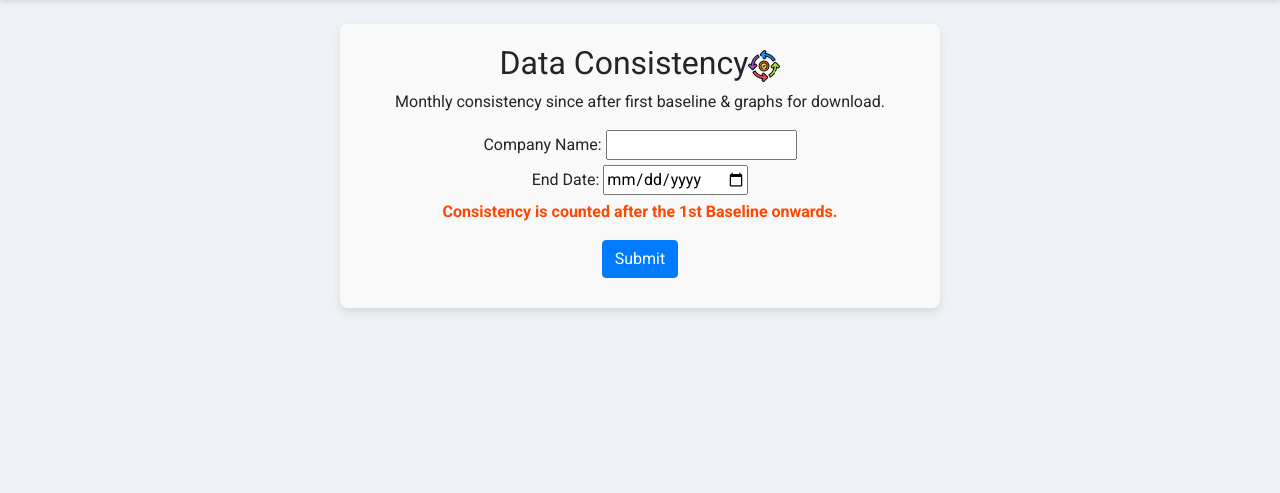
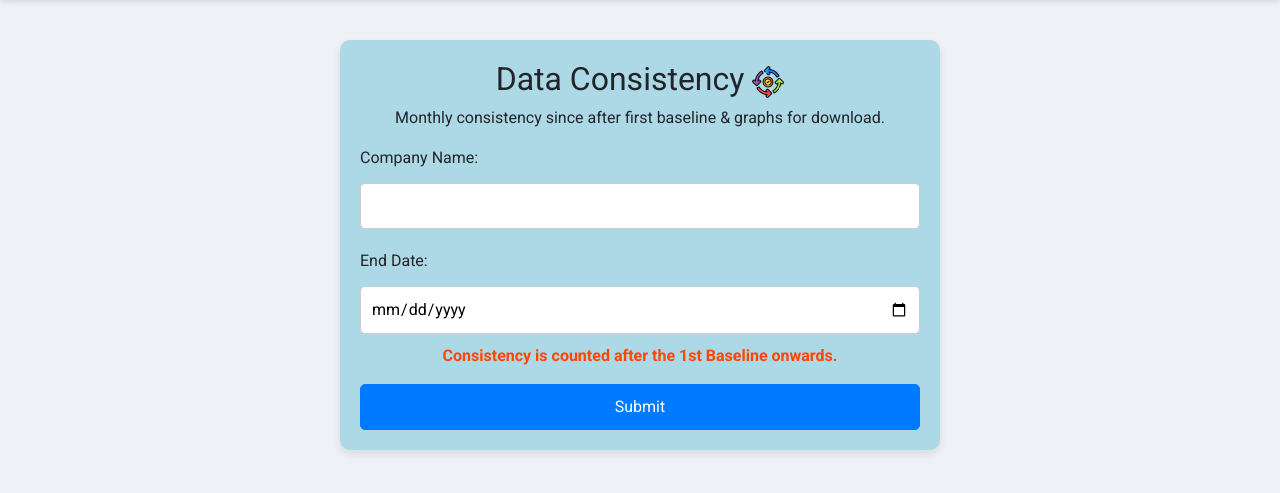
Before and after one commit to FIT-Dev-Team/lbec-flaskdata, a Flask app: page /form_dcon in a window 1280 px wide. Shown: the part 74-567 px from the top of the page. Run offline with Flask 3, Linux system fonts and the light colour scheme; some libraries are stand-ins or nearby versions.

Commit message:
Layouts and download button

```diff
--- a/app.py
+++ b/app.py
@@ -389,4 +389,4 @@ def download_excel(filename):
     return send_file(file_path, as_attachment=True)
 
 if __name__ == '__main__':
-    app.run(host='0.0.0.0', port=10000)
+    app.run(host='0.0.0.0', port=10000, debug=True)
--- a/templates/base.html
+++ b/templates/base.html
@@ -39,9 +39,13 @@
     </nav>
 
     <!-- Content container -->
-    <div class="{{ container_class|default('container') }} mt-4">
+    {% if show_container is not defined or show_container %}
+        <div class="container mt-4">
+    {% endif %}
         {% block content %}{% endblock %}
-    </div>
+    {% if show_container is not defined or show_container %}
+        </div>
+    {% endif %}
 
     <!-- Bootstrap JavaScript via CDN (Popper and jQuery required for some components) -->
     <script src="https://code.jquery.com/jquery-3.5.1.slim.min.js"></script>
--- a/templates/form_dcon.html
+++ b/templates/form_dcon.html
@@ -2,16 +2,53 @@
 
 {% block title %}Data Consistency{% endblock %}
 
+{% set show_container = false %}
+
 {% block content %}
-    <center><h2>Data Consistency<img src="/static/consistency.png" width="32" height="32"></h2>
-    <p> Monthly consistency since after first baseline & graphs for download.</p></center>
-    <form action="{{ url_for('process_dcon') }}" method="POST">
-        <center><label for="company_name">Company Name:</label>
-        <input type="text" name="company_name" id="company_name">
-        <br>
+
+<style>
+    .custom-container {
+        background-color: lightblue;
+        padding: 20px;
+        border-radius: 10px;
+        box-shadow: 0 4px 8px rgba(0, 0, 0, 0.1);
+        max-width: 600px;
+        margin: 40px auto;
+    }
+    .custom-form label {
+        display: block;
+        margin-top: 10px;
+    }
+    .custom-form input {
+        width: 100%;
+        padding: 10px;
+        margin-top: 5px;
+        margin-bottom: 10px;
+        border-radius: 5px;
+        border: 1px solid #ccc;
+        box-sizing: border-box;
+    }
+    .custom-form button {
+        width: 100%;
+        padding: 10px;
+        border-radius: 5px;
+    }
+</style>
+<div class="custom-container">
+    <center>
+        <h2>Data Consistency <img src="/static/consistency.png" width="32" height="32"></h2>
+        <p>Monthly consistency since after first baseline & graphs for download.</p>
+    </center>
+    <form action="{{ url_for('process_dcon') }}" method="POST" class="custom-form">
+        <label for="company_name">Company Name:</label>
+        <input type="text" name="company_name" id="company_name" required>
+
         <label for="end_date">End Date:</label>
-        <input type="date" name="end_date" id="end_date">
-        <p style="color:orangered"> <strong>Consistency is counted after the 1st Baseline onwards.</strong> </p></center>
-        <button type="submit" class="btn btn-primary" style="margin: 10px auto; display: block;">Submit</button>
+        <input type="date" name="end_date" id="end_date" required>
+
+        <p style="color:orangered; text-align:center;"><strong>Consistency is counted after the 1st Baseline onwards.</strong></p>
+
+        <button type="submit" class="btn btn-primary">Submit</button>
     </form>
+</div>
 {% endblock %}
```
Also changed, not shown: templates/consistency.html (+13 -14 lines), templates/form_entries.html (+47 -10 lines), templates/form_total_fw.html (+46 -10 lines).
